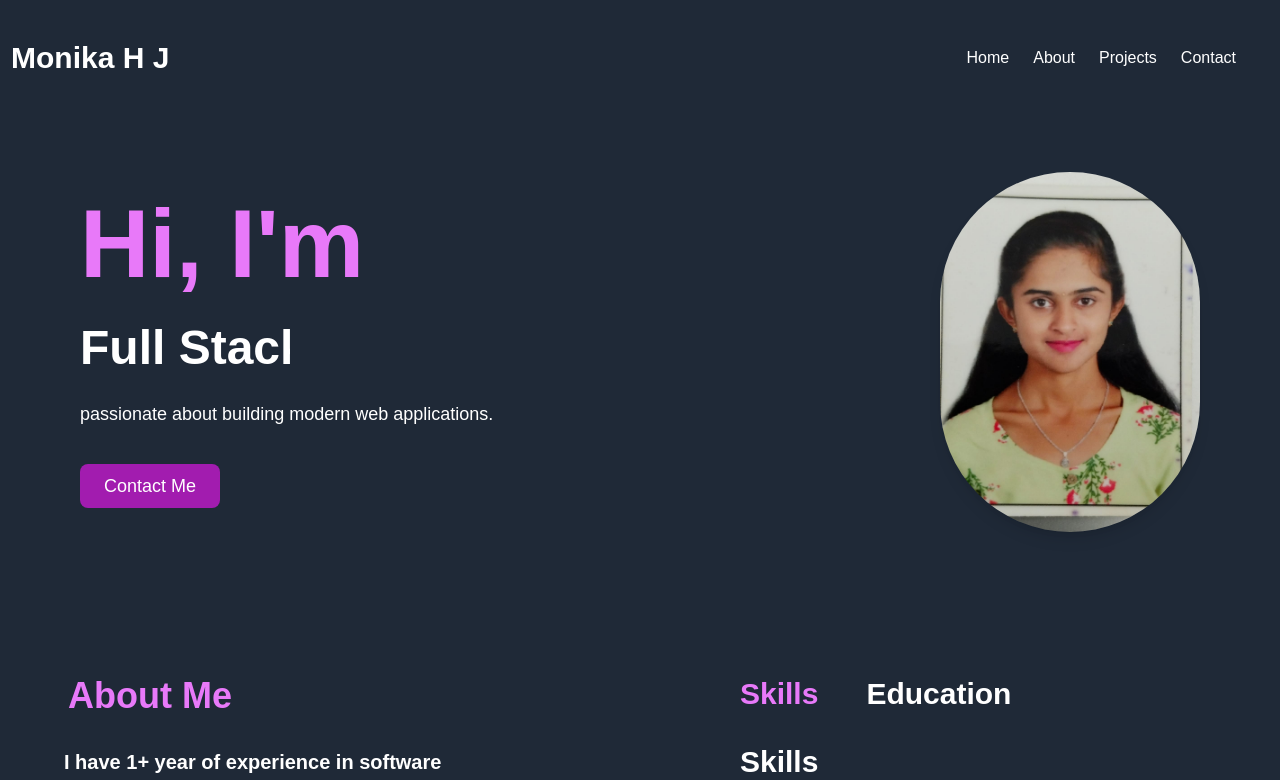
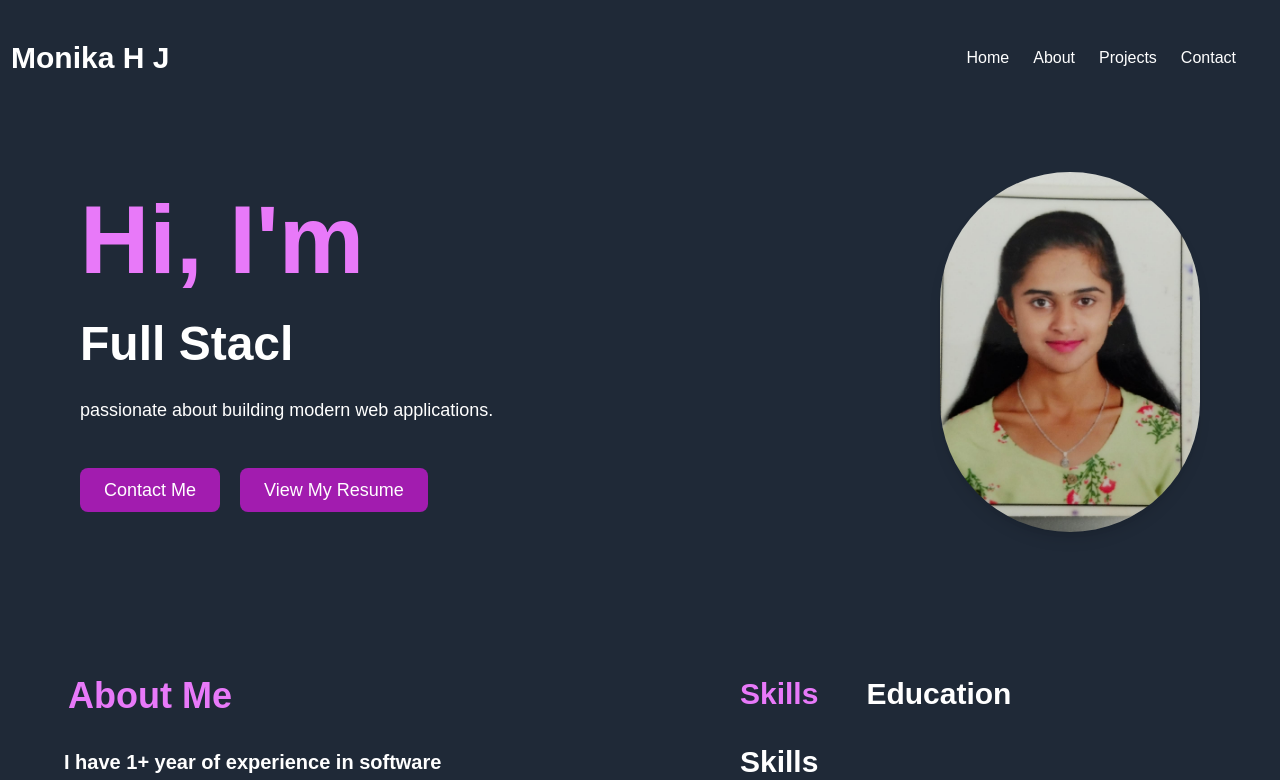
Before and after one commit to MonikaDevHJ/MonikaHJ_Portfolio, a Next.js app: page / in a window 1280 px wide. Shown: the top 780 px of the page. Built offline with nearby package versions, Linux system fonts and the light colour scheme.

Commit message:
Making responive

```diff
--- a/src/components/About.tsx
+++ b/src/components/About.tsx
@@ -7,7 +7,7 @@ const About: React.FC = () => {
   const [activeSection, setActiveSection] = useState<Section>("Skills");
 
   return (
-    <div className="px-11 py-16 mt-1 animate-fade-in">
+    <div id="about" className="px-11 py-16 mt-1 animate-fade-in">
       <div className="flex flex-wrap lg:space-x-40">
         {/* First Column */}
         <div className="flex-1 p-5">
--- a/src/components/Contact.tsx
+++ b/src/components/Contact.tsx
@@ -9,7 +9,7 @@ import Github from "../assets/Github.png";
 
 const Contact: React.FC = () => {
   return (
-    <div className="px-8 py-6 mt-4 animate-fade-in bg-gray-800">
+    <div id="contact" className="px-8 py-6 mt-4 animate-fade-in bg-gray-800">
       <div>
         <p className="font-bold text-fuchsia-400 ml-5 text-4xl">Let's Connect</p>
       </div>
--- a/src/components/Home.tsx
+++ b/src/components/Home.tsx
@@ -1,26 +1,40 @@
 import React from 'react';
 import Monika from "../assets/Monika.jpeg";
 import Image from "next/image";
+import Link from 'next/link';
 
 const Home = () => {
   return (
-    <section className="flex flex-col md:flex-row items-center justify-between gap-1 md:gap-52 lg:gap-96 px-4 md:px-5 lg:px-20 py-14 bg-gray-800 text-white animate-fade-in">
+    <section id="home" className="flex flex-col md:flex-row items-center justify-between gap-1 md:gap-52 lg:gap-96 px-4 md:px-5 lg:px-20 py-14 bg-gray-800 text-white animate-fade-in">
       {/* Left Side (Text Content) */}
-      <div className="w-full md:w-1/2 text-2xl animate-slide-left   ">
+      <div className="w-full md:w-1/2 text-2xl animate-slide-left">
         <p className="text-5xl md:text-6xl lg:text-8xl font-semibold mb-4 text-fuchsia-400">Hi, I'm</p>
-        <p className="text-3xl md:text-5xl lg:text-5xl font-semibold mb-4 text-white mt-8 whitespace-nowrap overflow-hidden border-r-4 border-white animate-typing  w-full ">
+        <p className="text-3xl md:text-5xl lg:text-5xl font-semibold mb-4 text-white mt-8 whitespace-nowrap overflow-hidden border-r-4 border-white animate-typing w-full">
           Full Stack Developer
         </p>
         <p className="text-base md:text-lg lg:text-1xl mb-6 mt-7">
-           passionate about building modern web applications.
+          passionate about building modern web applications.
         </p>
-        <button className="bg-fuchsia-700 text-white text-sm md:text-base mt-3 lg:text-lg px-6 py-2 rounded-lg hover:bg-fuchsia-900">
-          Contact Me
-        </button>
+        <div className='flex gap-5 mt-8'>
+          <div>
+            <Link href="#contact">
+              <button className="bg-fuchsia-700 text-white text-sm md:text-base mt-3 lg:text-lg px-6 py-2 rounded-lg hover:bg-fuchsia-900">
+                Contact Me
+              </button>
+            </Link>
+          </div>
+          <div>
+            <a href="/resume.pdf" target="_blank" rel="noopener noreferrer">
+              <button className="bg-fuchsia-700 text-white text-sm md:text-base mt-3 lg:text-lg px-6 py-2 rounded-lg hover:bg-fuchsia-900">
+                View My Resume
+              </button>
+            </a>
+          </div>
+        </div>
       </div>
 
       {/* Right Side (Image) */}
-      <div className="w-full md:w-2/5 mt-8 md:mt-0 animate-zoom-in ">
+      <div className="w-full md:w-2/5 mt-8 md:mt-0 animate-zoom-in">
         <Image
           src={Monika}
           alt="Monika"
--- a/src/components/Navbar.tsx
+++ b/src/components/Navbar.tsx
@@ -12,7 +12,7 @@ const Navbar = () => {
     <nav className="bg-gray-800 text-white px-11 py-10">
       <div className="max-w-7xl mx-auto flex justify-between items-center">
         {/* Logo */}
-        <div className="text-3xl font-semibold ml-[-33px] ">Monika H J</div>
+        <div className="text-3xl font-semibold ml-[-33px]">Monika H J</div>
 
         {/* Desktop Menu */}
         <div className="hidden md:flex space-x-6">
@@ -38,7 +38,6 @@ const Navbar = () => {
         </div>
       </div>
     </nav>
-
   );
 };
 
--- a/src/components/Project.tsx
+++ b/src/components/Project.tsx
@@ -48,7 +48,7 @@ const Project: React.FC = () => {
   ];
 
   return (
-    <div className="px-8 py-6 mt-1 animate-fade-in bg-gray-800">
+    <div  id="projects" className="px-8 py-6 mt-1 animate-fade-in bg-gray-800">
       <div>
         <p className="font-bold text-fuchsia-400 ml-5 text-4xl">My Projects</p>
       </div>
--- a/tailwind.config.ts
+++ b/tailwind.config.ts
@@ -15,7 +15,7 @@ export default {
         'slide-right': 'slideRight 1s ease-out',
         'zoom-in': 'zoomIn 0.8s ease-out',
         'bounce-in': 'bounceIn 0.6s ease-out',
-        'typing': 'typing 4s steps(20, end) infinite, blink 1.5s step-end infinite', // Adjusted steps
+        'typing': 'typing 4s steps(20, end) infinite, blink 1.5s step-end infinite',
       },
       keyframes: {
         fadeIn: {
```
Also changed, not shown: 1 other file (tests, documents, lock files or other folders).
